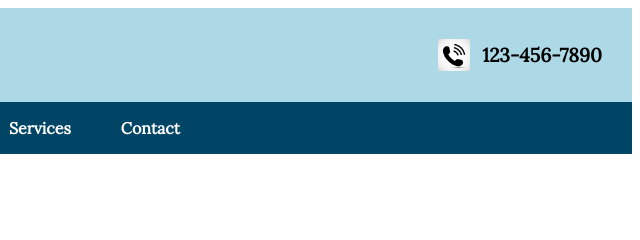
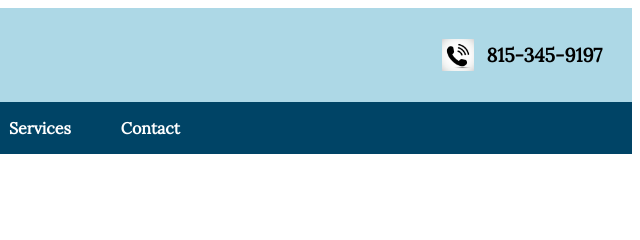
Before and after one commit to SheaSmithh/creativeconcepts.us.com, a plain HTML site: page about.html in a window 1280 px wide. Shown: the top 240 px of the page, 640-1280 px from the left. Drawn offline with Linux system fonts and the light colour scheme; files that its build step writes are made by us from their sources; files whose address does not match are found by name.

Commit message:
Update about.html

```diff
--- a/about.html
+++ b/about.html
@@ -52,7 +52,7 @@
         </div>
         <div class="top-bar-right">
             <img src="img/phone.jpg" alt="Phone Icon" class="phone-icon">
-            <span class="phone-number">123-456-7890</span>
+            <span class="phone-number">815-345-9197</span>
         </div>
     </div>
 
```
